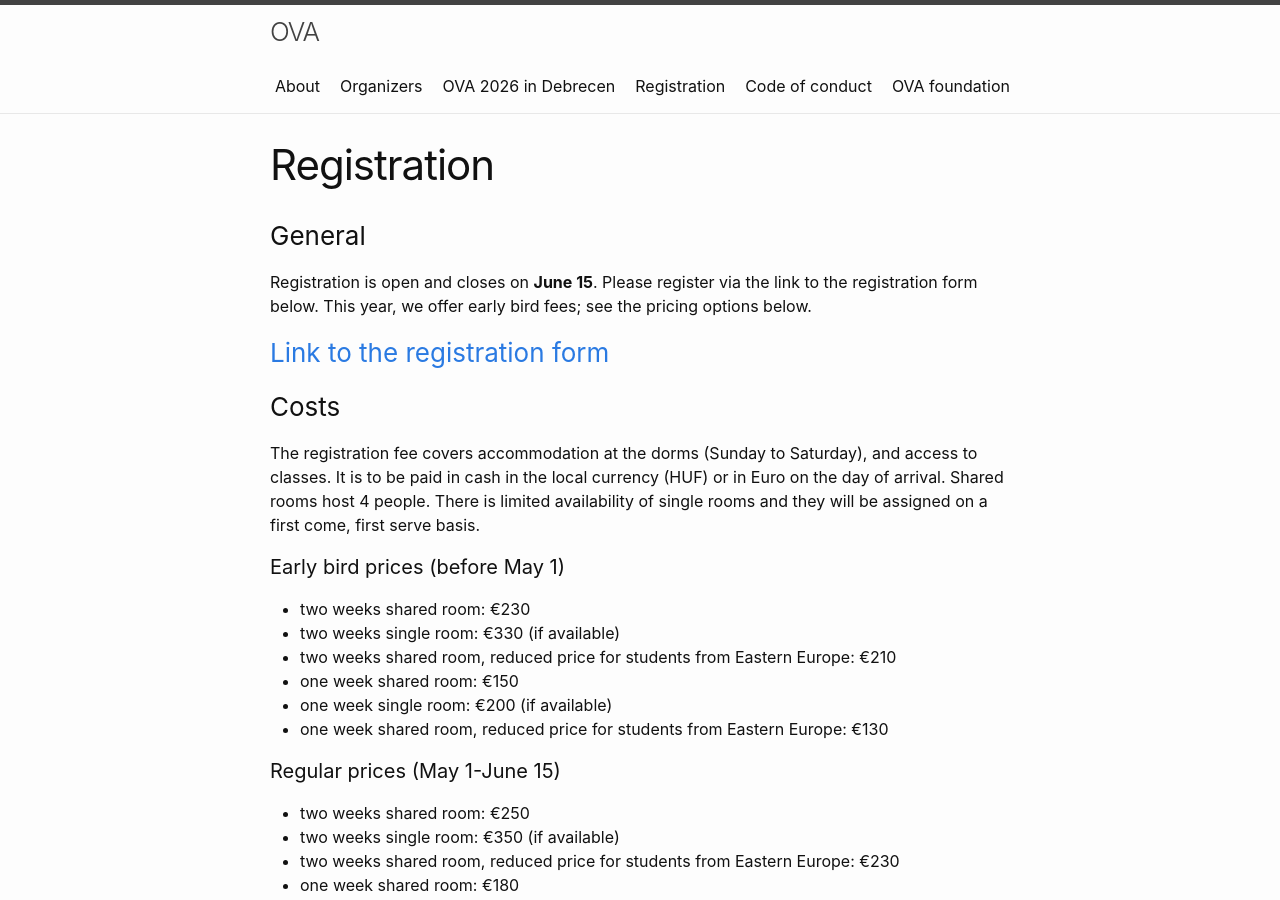
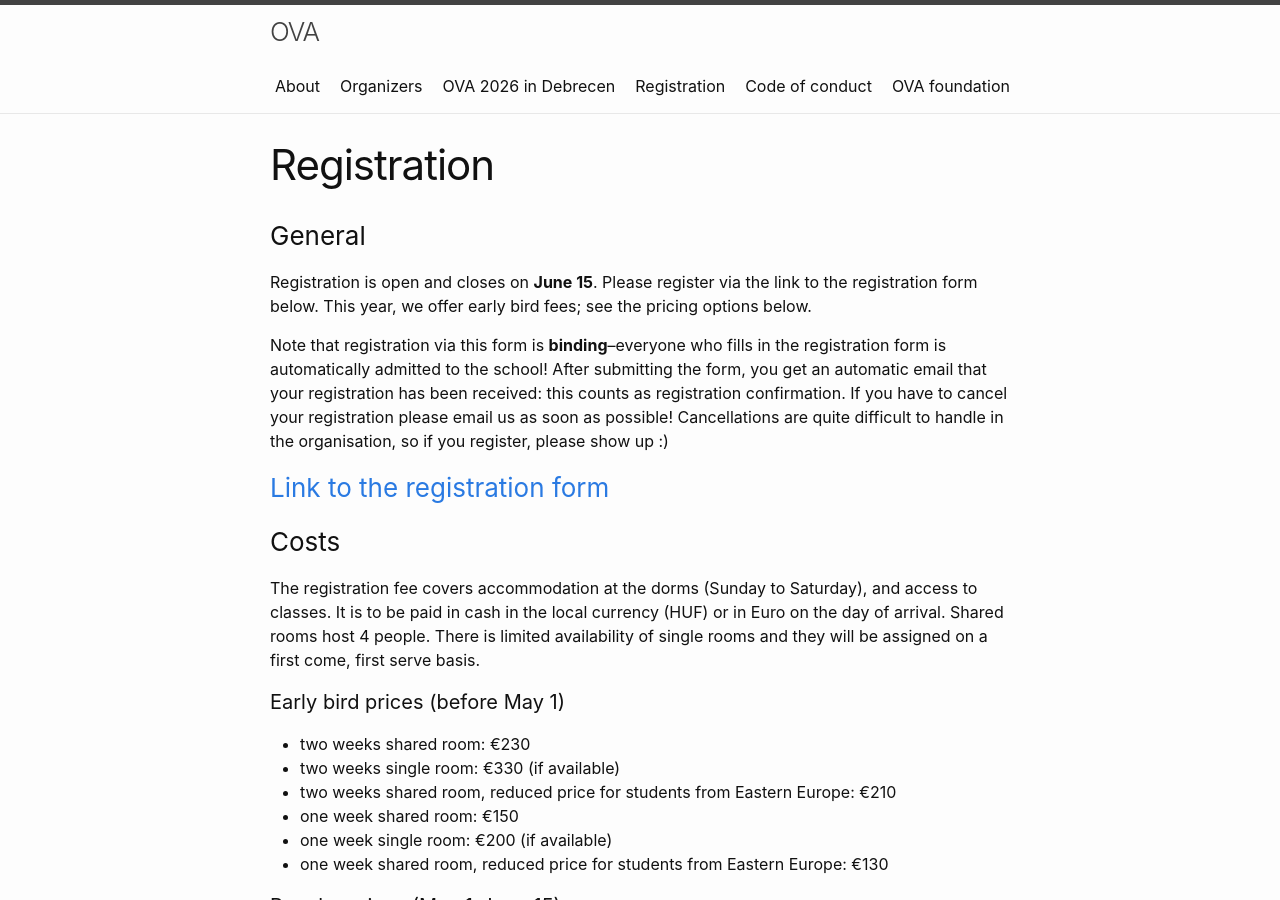
Before and after one commit to ovaschool/ovaschool.github.io, a Jekyll site: the page built from staticpages/3_ova2026-registration.markdown, in a window 1280 px wide and 900 px high. Built offline with Jekyll 4.4.1, drawn with Linux system fonts in a browser that asks for light colours.

Commit message:
Update 3_ova2026-registration.markdown

```diff
--- a/staticpages/3_ova2026-registration.markdown
+++ b/staticpages/3_ova2026-registration.markdown
@@ -5,6 +5,8 @@ permalink: ova2026-registration
 ---
 ### General
 Registration is open and closes on **June 15**. Please register via the link to the registration form below. This year, we offer early bird fees; see the pricing options below.
+
+Note that registration via this form is **binding**--everyone who fills in the registration form is automatically admitted to the school! After submitting the form, you get an automatic email that your registration has been received: this counts as registration confirmation. If you have to cancel your registration please email us as soon as possible! Cancellations are quite difficult to handle in the organisation, so if you register, please show up :)
 
 ### [Link to the registration form](https://forms.gle/y3o2MPXbwcPYCdxQ9)
 
```
